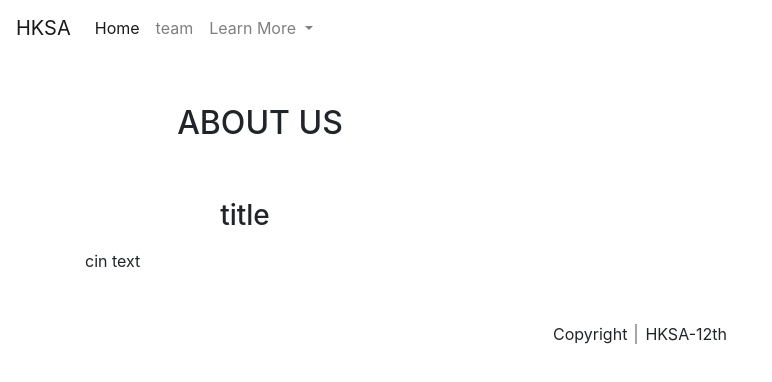
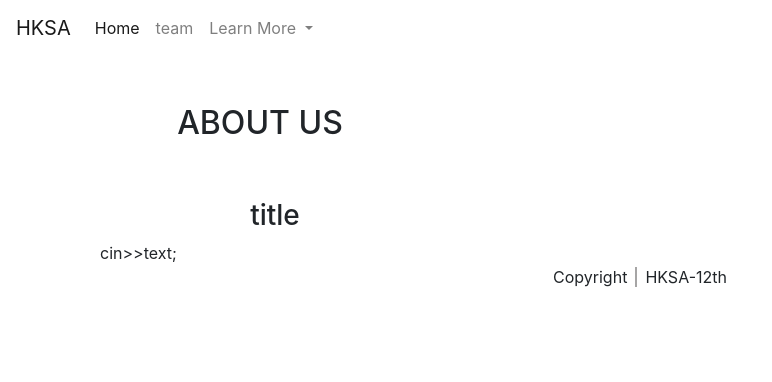
Before and after one commit to HKSA-2021/HKSA, a plain HTML site: page team.html in a window 1280 px wide. Shown: the whole page, without its empty margins (0-772 px from the left). Drawn offline with Linux system fonts and the light colour scheme.

Commit message:
Update team.html

```diff
--- a/team.html
+++ b/team.html
@@ -42,15 +42,15 @@
         </div>
       </div>
       <div class="container ">
-        <div class="row">
-		<div class="text-center">
+
+		<div class="col-lg-12 text-center">
 			<h3>title</h3>
 		</div>
-		<div class="col-lg-12 mb-4 mt-2">
-			cin text
+		<div class="col-lg-12">
+			cin>>text;
 		</div>
 
-        </div>
+
 	  </div>
 	    <footer class="text-center" sytle="background-color:#DDDDDD">
       <div class="container">
```
